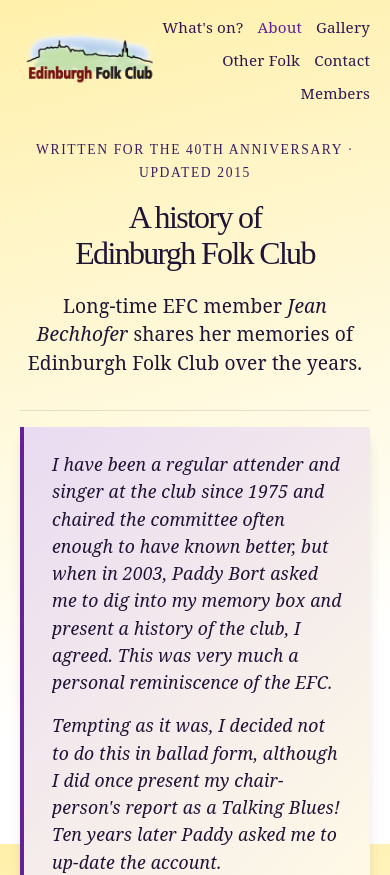
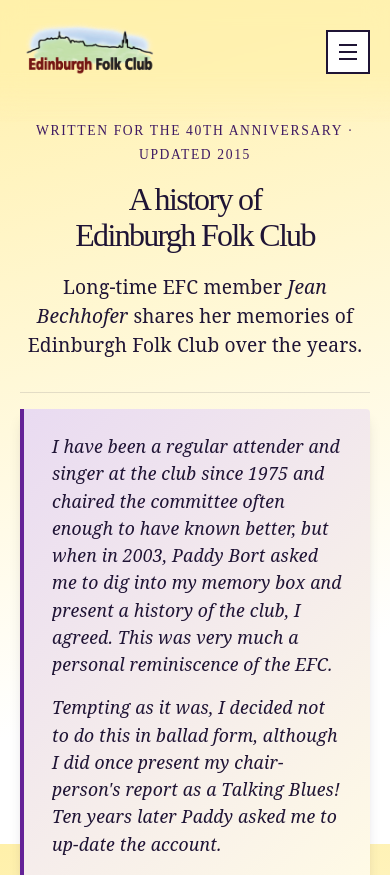
Before and after one commit to claydotd/edinburghfolkclub, a React (Vite) app: page /about in a window 390 px wide. Shown: the top 875 px of the page. Built offline with nearby package versions, Linux system fonts and the light colour scheme; a web font is replaced by a local one.

Commit message:
nav and footer fixes

```diff
--- a/src/App.tsx
+++ b/src/App.tsx
@@ -2,6 +2,7 @@
 import './App.css'
 import Header from './components/Header.tsx'
 import Footer from './components/Footer.tsx'
+import ScrollToTop from './components/ScrollToTop.tsx'
 import Home from './pages/Home.tsx'
 import About from './pages/About.tsx'
 import Contact from './pages/Contact.tsx'
@@ -20,6 +21,7 @@
 function App() {
   return (
     <>
+      <ScrollToTop />
       <Header />
       <Routes>
         <Route path="/" element={<Home />} />
--- a/src/components/Header.tsx
+++ b/src/components/Header.tsx
@@ -1,17 +1,174 @@
-import { Link, NavLink } from 'react-router-dom'
+import { useEffect, useRef, useState } from 'react'
+import { Link, NavLink, useLocation } from 'react-router-dom'
 import logo from '../assets/logo.png'
 
+const MOBILE_NAV_QUERY = '(max-width: 720px)'
+
 export default function Header() {
+  const [open, setOpen] = useState(false)
+  const location = useLocation()
+  const toggleRef = useRef<HTMLButtonElement>(null)
+  const closeRef = useRef<HTMLButtonElement>(null)
+  const navRef = useRef<HTMLElement>(null)
+  const returnFocusRef = useRef(false)
+
+  useEffect(() => {
+    setOpen(false)
+  }, [location.pathname])
+
+  useEffect(() => {
+    const media = window.matchMedia(MOBILE_NAV_QUERY)
+    const onChange = () => {
+      if (!media.matches) setOpen(false)
+    }
+    media.addEventListener('change', onChange)
+    return () => media.removeEventListener('change', onChange)
+  }, [])
+
+  useEffect(() => {
+    if (!open) {
+      if (returnFocusRef.current) {
+        returnFocusRef.current = false
+        toggleRef.current?.focus()
+      }
+      return
+    }
+
+    closeRef.current?.focus()
+
+    const { style } = document.body
+    const previous = {
+      overflow: style.overflow,
+      position: style.position,
+      top: style.top,
+      width: style.width,
+    }
+    const scrollY = window.scrollY
+    style.overflow = 'hidden'
+    style.position = 'fixed'
+    style.top = `-${scrollY}px`
+    style.width = '100%'
+
+    function onKeyDown(event: KeyboardEvent) {
+      if (event.key === 'Escape') {
+        returnFocusRef.current = true
+        setOpen(false)
+        return
+      }
+
+      if (event.key !== 'Tab' || !navRef.current) return
+
+      const focusable = [
+        ...navRef.current.querySelectorAll<HTMLElement>('a, button'),
+      ]
+      const first = focusable[0]
+      const last = focusable[focusable.length - 1]
+      if (!first || !last) return
+
+      if (event.shiftKey && document.activeElement === first) {
+        event.preventDefault()
+        last.focus()
+      } else if (!event.shiftKey && document.activeElement === last) {
+        event.preventDefault()
+        first.focus()
+      }
+    }
+
+    window.addEventListener('keydown', onKeyDown)
+    return () => {
+      style.overflow = previous.overflow
+      style.position = previous.position
+      style.top = previous.top
+      style.width = previous.width
+      window.scrollTo(0, scrollY)
+      window.removeEventListener('keydown', onKeyDown)
+    }
+  }, [open])
+
+  function toggleMenu() {
+    setOpen((current) => {
+      if (current) returnFocusRef.current = true
+      return !current
+    })
+  }
+
+  function closeFromLink() {
+    returnFocusRef.current = false
+    setOpen(false)
+  }
+
+  function closeFromOverlay() {
+    returnFocusRef.current = true
+    setOpen(false)
+  }
+
   return (
-    <header>
+    <header className={open ? 'site-header header--nav-open' : 'site-header'}>
+      <div
+        className="nav-backdrop"
+        aria-hidden="true"
+        onClick={closeFromOverlay}
+      />
       <div className="header-container">
         <div className="header-left">
-          <Link to="/" className="logo-link">
+          <Link to="/" className="logo-link" onClick={closeFromLink}>
             <img src={logo} alt="Edinburgh Folk Club" className="logo" />
           </Link>
         </div>
         <div className="header-right">
-          <nav className="nav-links" aria-label="Main">
+          <button
+            ref={toggleRef}
+            type="button"
+            className="nav-toggle"
+            aria-expanded={open}
+            aria-controls="site-nav"
+            onClick={toggleMenu}
+          >
+            <span className="visually-hidden">
+              {open ? 'Close menu' : 'Open menu'}
+            </span>
+            <span className="nav-toggle__bars" aria-hidden="true">
+              <span className="nav-toggle__bar" />
+              <span className="nav-toggle__bar" />
+              <span className="nav-toggle__bar" />
+            </span>
+          </button>
+          <nav
+            ref={navRef}
+            id="site-nav"
+            className="nav-links"
+            aria-label={open ? undefined : 'Main'}
+            aria-labelledby={open ? 'site-nav-title' : undefined}
+            role={open ? 'dialog' : undefined}
+            aria-modal={open ? true : undefined}
+            onClick={(event) => {
+              if (event.target instanceof Element && event.target.closest('a')) {
+                closeFromLink()
+              }
+            }}
+          >
+            <div className="nav-drawer__top">
+              <p id="site-nav-title" className="nav-drawer__title">
+                Menu
+              </p>
+              <button
+                ref={closeRef}
+                type="button"
+                className="nav-drawer__close"
+                onClick={closeFromOverlay}
+              >
+                <span className="visually-hidden">Close menu</span>
+                <svg viewBox="0 0 24 24" aria-hidden="true">
+                  <path
+                    d="M6 6l12 12M18 6L6 18"
+                    fill="none"
+                    stroke="currentColor"
+                    strokeWidth="2.25"
+                    strokeLinecap="square"
+                  />
+                </svg>
+              </button>
+            </div>
             <NavLink to="/" end>
               What&apos;s on?
             </NavLink>
--- /dev/null
+++ b/src/components/ScrollToTop.tsx
@@ -0,0 +1,13 @@
+import { useEffect } from 'react'
+import { useLocation } from 'react-router-dom'
+
+export default function ScrollToTop() {
+  const { pathname, hash } = useLocation()
+
+  useEffect(() => {
+    if (hash) return
+    window.scrollTo(0, 0)
+  }, [pathname, hash])
+
+  return null
+}
--- a/src/index.css
+++ b/src/index.css
@@ -197,16 +197,255 @@
   color: var(--accent);
 }
 
+.nav-toggle,
+.nav-drawer__top,
+.nav-backdrop {
+  display: none;
+}
+
+.nav-toggle {
+  align-items: center;
+  justify-content: center;
+  width: 2.75rem;
+  height: 2.75rem;
+  margin: 0;
+  padding: 0;
+  border: 2px solid var(--ink);
+  background: var(--white);
+  color: var(--ink);
+  cursor: pointer;
+  flex-shrink: 0;
+}
+
+.nav-toggle:hover,
+.nav-drawer__close:hover {
+  background: var(--heather-wash);
+}
+
+.nav-toggle:focus-visible,
+.nav-drawer__close:focus-visible,
+.nav-links a:focus-visible {
+  outline: 3px solid var(--gold);
+  outline-offset: 3px;
+}
+
+.nav-toggle__bars {
+  display: flex;
+  flex-direction: column;
+  justify-content: center;
+  gap: 5px;
+  width: 1.15rem;
+}
+
+.nav-toggle__bar {
+  display: block;
+  width: 100%;
+  height: 2px;
+  background: currentColor;
+  transform-origin: center;
+  transition:
+    transform 0.25s ease,
+    opacity 0.2s ease;
+}
+
+.header--nav-open .nav-toggle {
+  background: var(--thistle);
+  color: var(--white);
+}
+
+.header--nav-open .nav-toggle__bar:nth-child(1) {
+  transform: translateY(7px) rotate(45deg);
+}
+
+.header--nav-open .nav-toggle__bar:nth-child(2) {
+  opacity: 0;
+}
+
+.header--nav-open .nav-toggle__bar:nth-child(3) {
+  transform: translateY(-7px) rotate(-45deg);
+}
+
+.nav-drawer__close {
+  align-items: center;
+  justify-content: center;
+  width: 2.75rem;
+  height: 2.75rem;
+  margin: 0;
+  padding: 0;
+  border: 2px solid var(--ink);
+  background: var(--white);
+  color: var(--ink);
+  cursor: pointer;
+  flex-shrink: 0;
+}
+
+.nav-drawer__close svg {
+  width: 1.15rem;
+  height: 1.15rem;
+}
+
+.nav-drawer__title {
+  margin: 0;
+  font-family: var(--heading);
+  font-size: 1.85rem;
+  line-height: 1;
+  color: var(--text-h);
+}
+
 @media (max-width: 720px) {
-  .nav-links {
-    flex-wrap: wrap;
-    justify-content: flex-end;
-    gap: 10px 14px;
-    font-size: 0.95rem;
+  .site-header {
+    position: sticky;
+    top: 0;
+    z-index: 40;
+  }
+
+  .site-header::before {
+    content: '';
+    position: absolute;
+    inset: 0 0 -1.75rem;
+    z-index: 0;
+    pointer-events: none;
+    background: color-mix(in srgb, var(--yellow) 55%, transparent);
+    backdrop-filter: blur(12px);
+    -webkit-backdrop-filter: blur(12px);
+    mask-image: linear-gradient(
+      to bottom,
+      #000 0%,
+      #000 58%,
+      transparent 100%
+    );
+    -webkit-mask-image: linear-gradient(
+      to bottom,
+      #000 0%,
+      #000 58%,
+      transparent 100%
+    );
+  }
+
+  .site-header .header-container {
+    position: relative;
+    z-index: 1;
+  }
+
+  .header--nav-open {
+    position: relative;
+    z-index: 100;
+  }
+
+  .nav-backdrop {
+    position: fixed;
+    inset: 0;
+    z-index: 1;
+    background: color-mix(in srgb, var(--ink) 48%, transparent);
+  }
+
+  .header--nav-open .nav-backdrop {
+    display: block;
+    animation: nav-backdrop-in 0.28s ease both;
+  }
+
+  .header--nav-open .header-container {
+    position: relative;
+    z-index: 2;
+    visibility: hidden;
+  }
+
+  .nav-toggle {
+    display: inline-flex;
   }
 
   .logo {
     width: 140px;
+  }
+
+  .nav-links {
+    position: fixed;
+    top: 0;
+    right: 0;
+    z-index: 2;
+    display: flex;
+    flex-direction: column;
+    align-items: stretch;
+    gap: 0;
+    width: min(20.5rem, calc(100% - 4.5rem));
+    height: 100dvh;
+    margin: 0;
+    padding: 0 0 calc(1.25rem + env(safe-area-inset-bottom));
+    box-sizing: border-box;
+    overflow-y: auto;
+    overscroll-behavior: contain;
+    text-align: left;
+    background: linear-gradient(
+      180deg,
+      var(--cream) 0%,
+      var(--white) 62%,
+      color-mix(in srgb, var(--yellow) 35%, var(--white)) 100%
+    );
+    border-left: 3px solid var(--ink);
+    box-shadow: -16px 0 40px color-mix(in srgb, var(--ink) 22%, transparent);
+    transform: translateX(100%);
+    visibility: hidden;
+    pointer-events: none;
+    transition:
+      transform 0.36s cubic-bezier(0.22, 1, 0.36, 1),
+      visibility 0s linear 0.36s;
+  }
+
+  .header--nav-open .nav-links {
+    transform: translateX(0);
+    visibility: visible;
+    pointer-events: auto;
+    transition:
+      transform 0.36s cubic-bezier(0.22, 1, 0.36, 1),
+      visibility 0s linear 0s;
+  }
+
+  .nav-drawer__top {
+    display: flex;
+    align-items: center;
+    justify-content: space-between;
+    gap: 1rem;
+    padding: calc(0.85rem + env(safe-area-inset-top)) 1rem 0.85rem 1.25rem;
+    border-bottom: 3px solid var(--ink);
+  }
+
+  .nav-drawer__close {
+    display: inline-flex;
+  }
+
+  .nav-links a {
+    padding: 0.95rem 1.35rem;
+    border-bottom: 1px solid color-mix(in srgb, var(--ink) 14%, transparent);
+    font-size: 1.25rem;
+    line-height: 1.3;
+  }
+
+  .nav-links a:hover,
+  .nav-links a.active {
+    background: var(--heather-wash);
+  }
+
+  .nav-links a.active {
+    box-shadow: inset 4px 0 0 var(--thistle);
+  }
+}
+
+@keyframes nav-backdrop-in {
+  from {
+    opacity: 0;
+  }
+
+  to {
+    opacity: 1;
+  }
+}
+
+@media (prefers-reduced-motion: reduce) {
+  .nav-links,
+  .nav-backdrop,
+  .nav-toggle__bar {
+    transition: none;
+    animation: none;
   }
 }
 
@@ -276,7 +515,19 @@
   .footer-container {
     flex-direction: column;
     gap: 1rem;
-    align-items: flex-start;
+    align-items: center;
+    text-align: center;
+  }
+
+  .footer-left,
+  .footer-right {
+    display: flex;
+    flex-direction: column;
+    align-items: center;
+  }
+
+  .social-links {
+    justify-content: center;
   }
 }
 
```
